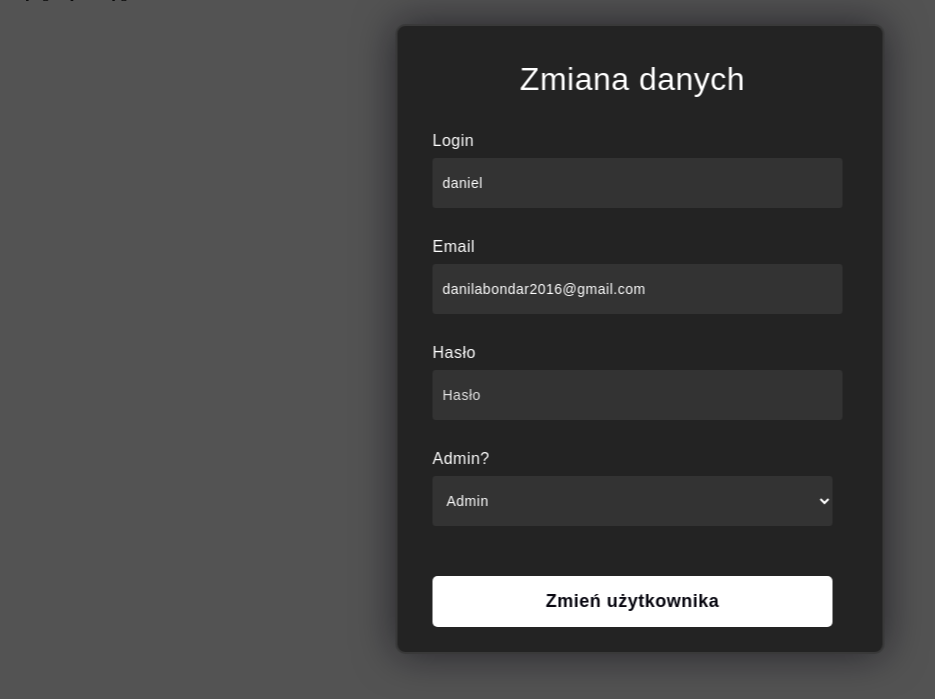
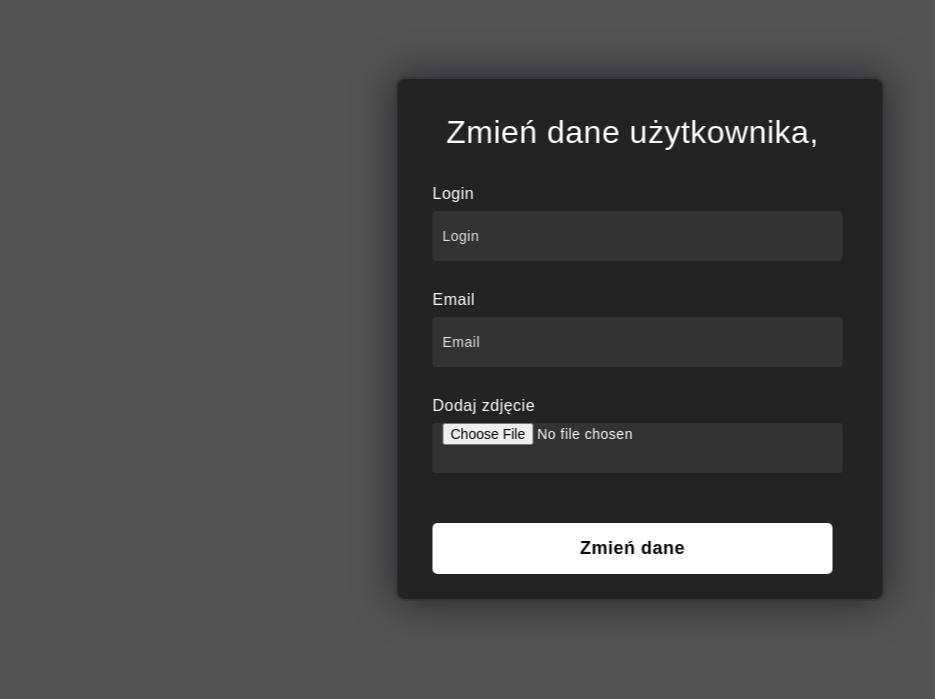
Before and after one commit to Daten-shi-mini/cms, a PHP site: page /user.edit.php?id=1 in a window 1280 px wide. Shown: the part 101-800 px from the top of the page, without its empty margins (0-935 px from the left). Run offline with PHP 8.4, Linux system fonts and the light colour scheme; a user stored in the database is signed in; data comes from the database, SQL or seed files in the repository; style sheets or scripts are compiled from the project's sources.

Commit message:
почти конец

```diff
--- a/cms/css/_index.scss
+++ b/cms/css/_index.scss
@@ -86,3 +86,7 @@
 #foto{
     height: 50px;
 }
+input#foto-upload-button{
+    height: 50px;
+    width: 50px;
+}
--- a/cms/includes/functions.inc.php
+++ b/cms/includes/functions.inc.php
@@ -8,9 +8,10 @@
         header("index.php");
 
     } else {
-        if($_SESSION['id'] == 1){
+        if ($_SESSION['id'] == 1) {
             include("includes/header.admin.inc.php");
-        }if($_SESSION['id'] != 1){
+        }
+        if ($_SESSION['id'] != 1) {
             include("includes/header.user.inc.php");
         }
     }
--- a/cms/includes/header.admin.inc.php
+++ b/cms/includes/header.admin.inc.php
@@ -16,7 +16,7 @@
             <nav class="navigation">
                 <a href="dashboard.php">Strona główna</a>
                 <a href="users.manegment.php">Użytkownicy</a>
-                <a href="">Dodaj post</a>
+                <a href="add_post.php">Dodaj post</a>
                 <a href="">Mój profil</a>
                 <a href="logout.php">Wyloguj się</a>
             </nav>
--- a/cms/includes/header.inc.php
+++ b/cms/includes/header.inc.php
@@ -15,7 +15,7 @@
             <h2 class="title">FAKEBOOK</h2>
             <nav class="navigation">
                 <a href="dashboard.admin.php">Strona główna</a>
-                <a href="">Dodaj post</a>
+                <a href="add_post.php">Dodaj post</a>
                 <a href="">Mój profil</a>
                 <a href="logout.php">Wyloguj się</a>
             </nav>
--- a/cms/includes/header.user.inc.php
+++ b/cms/includes/header.user.inc.php
@@ -15,7 +15,7 @@
             <h2 class="title">FAKEBOOK</h2>
             <nav class="navigation">
                 <a href="dashboard.php">Strona główna</a>
-                <a href="">Dodaj post</a>
+                <a href="add_post.php">Dodaj post</a>
                 <a href="">Mój profil</a>
                 <a href="logout.php">Wyloguj się</a>
             </nav>
--- a/cms/user.edit.php
+++ b/cms/user.edit.php
@@ -8,86 +8,66 @@
 ?>
 
 
+<form method="post" enctype="multipart/form-data">
+    <h3>Zmień dane użytkownika, <br>
+        <?php echo""; ?>
+    </h3>
+    <?php
 
+if (isset($_POST['login']) && isset($_POST['email']) && isset($_POST['password']) && isset($_FILES['foto'])) {
+    $username = $connect->real_escape_string($_POST['login']);
+    $email = $connect->real_escape_string($_POST['email']);
+    $password = password_hash($_POST['password'], PASSWORD_DEFAULT);
 
-duifyugbvqeriuvfyg
+    if ($_FILES['foto']['error'] === UPLOAD_ERR_OK) {
+        $uploadDir = 'uploads/';
+        if (!file_exists($uploadDir)) {
+            mkdir($uploadDir, 0777, true);
+        }
+
+        $fileName = basename($_FILES['foto']['name']);
+        $targetPath = $uploadDir . $fileName;
+
+        if (move_uploaded_file($_FILES['foto']['tmp_name'], $targetPath)) {
+            $foto = $connect->real_escape_string($targetPath);
+            try {
+                $wykonanie = "UPDATE users set username = ?, ";
+
+                if ($connect->query($wykonanie)) {
+                    echo "<h4 class='h4_true'>Zarejestrowano nowego użytkownika: " . $username . "</h4>";
+                }
+            } catch (mysqli_sql_exception $e) {
+                echo "<h4>Taki użytkownik już istniee</h4>";
+            }
+        }
+    }
+} else {
+    if ($_SERVER['REQUEST_METHOD'] === 'POST') {
+        echo "<h4>Nie wszystkie dane zostały wpisane!</h4>";
+    }
+}
+
+?>
+
+    <label for="username">Login</label>
+    <input class="input_form_login" type="text" placeholder="Login" id="login" name="login" required>
+
+    <label for="email">Email</label>
+    <input class="input_form_login" type="email" placeholder="Email" id="email" name="email" required>
 
 
 
-<?php
+    <label for="foto">Dodaj zdjęcie</label>
+    <input class="input_form_login" type="file" id="foto" name="foto" required>
 
-if (isset($_POST["username"])) {
-
-    if ($stmt = $connect->prepare('UPDATE users set username = ?, email = ?, admin = ? WHERE id like ?')) {
-        $stmt->bind_param('sssi', $_POST['username'], $_POST['email'], $_POST['admin'], $_GET['id']);
-        $stmt->execute();
-
-        $stmt->close();
-        if (isset($_POST['password'])) {
-            if ($stmt = $connect->prepare('UPDATE users set password = ? WHERE id = ?')) {
-                $hash = sha1($_POST['password']);
-                $stmt->bind_param('si', $hash, $_GET['id']);
-                $stmt->execute();
-
-                $stmt->close();
-
-            }
-        }
-
-        header('users.manegment.php');
-        die();
-    }
-
-}
-
-if (isset($_GET["id"])) {
-    if ($stmt = $connect->prepare('SELECT * FROM users WHERE id = ?')) {
-        $stmt->bind_param('s', $_GET['id']);
-        $stmt->execute();
-
-        $res = $stmt->get_result();
-        $user = $res->fetch_assoc();
-
-        if ($user) {
-
-
-            ?>
-            <form method="post">
-                <h3>Zmiana danych</h3>
-
-                <label for="login">Login</label>
-                <input class="input_form_login" type="text" placeholder="Login" id="login" name="login" required
-                    value="<?php echo $user['username'] ?>">
-
-                <label for="email">Email</label>
-                <input class="input_form_login" type="email" placeholder="Email" id="email" name="email" required
-                    value="<?php echo $user['email'] ?>">
-
-                <label for="password">Hasło</label>
-                <input class="input_form_login" type="password" placeholder="Hasło" id="password" name="password" required>
-
-                <label for="admin">Admin?</label>
-                <select name="admin" name="admin" class="user_edit_select">
-                    <option <?php echo ($user['admin']) ? "" : "selected" ?> value="0" class="user_edit_select_option">Użytkownik
-                    </option>
-                    <option <?php echo ($user['admin']) ? "selected" : "" ?> value="1" class="user_edit_select_option">Admin
-                    </option>
-                </select>
-
-                <button class="button_add_user">Zmień użytkownika</button>
+    <button>Zmień dane</button>
 </form>
-
-
 
 
 
 
 <?php
 
-        }
-        $stmt->close();
-    }
-}
-
+include("includes/footer.inc.php");
 
 ?>
```
Also changed, not shown: cms/add_post.php (added, +40 -0 lines), cms/dashboard.php (added, +26 -0 lines), cms/post.php (added, +60 -0 lines), cms/uploads_posts/1764701885_Zrzut ekranu 2025-10-21 111128.png (added). Lines whose indentation alone changed are shown as unchanged.
